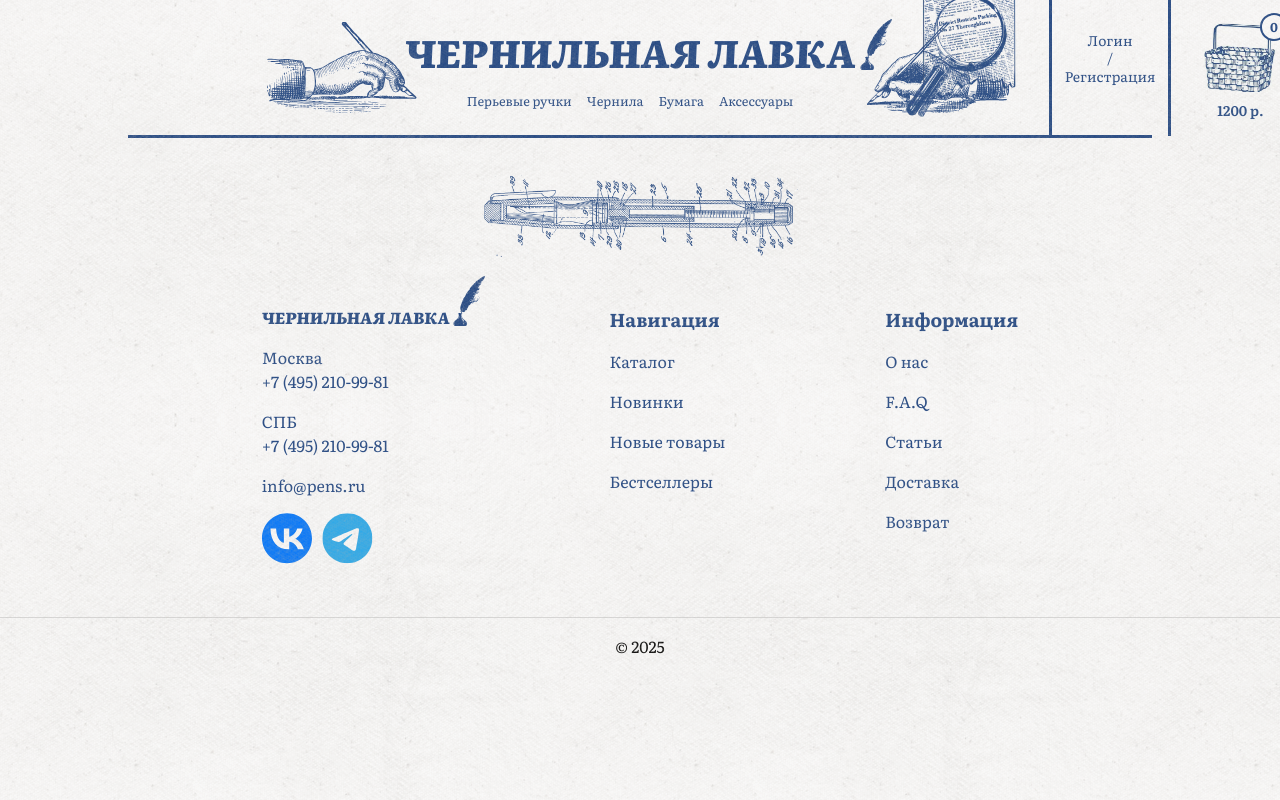
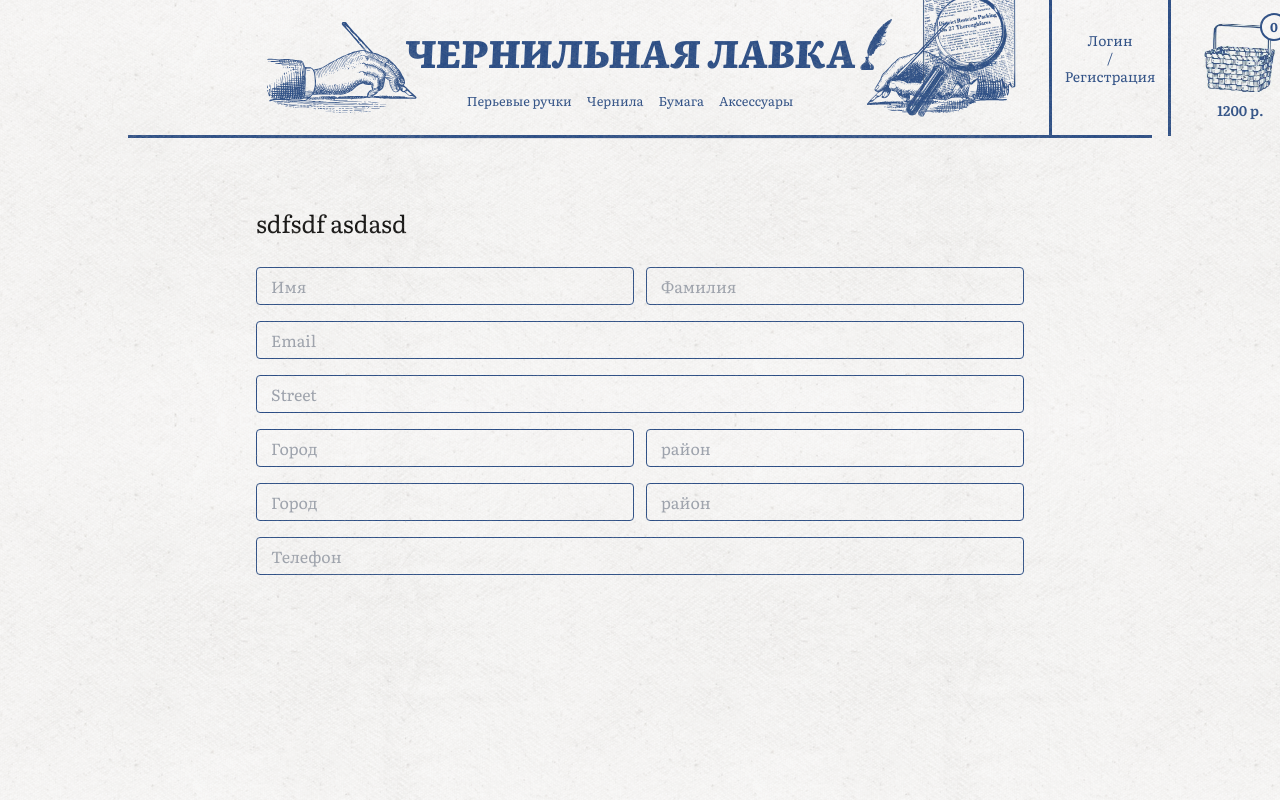
Before and after one commit to poldvergosus/FountainPenFullStack, a React (Vite) app in the folder frontend/: page /place-order in a window 1280 px wide. Shown: the top 800 px of the page. Built offline with nearby package versions, Linux system fonts and the light colour scheme.

Commit message:
PlaceOrder page created

```diff
--- a/frontend/src/App.jsx
+++ b/frontend/src/App.jsx
@@ -27,7 +27,7 @@ const App = () => {
                 <Route path='/product/:productId' element={<Product />} />
                 <Route path='/cart' element={<Cart/>} />
                 <Route path='/login' element={<Login />} />
-                <Route path='/place-orders' element={<PlaceOrder/>} />
+                <Route path='/place-order' element={<PlaceOrder/>} />
                 <Route path='/orders' element={<Orders/>} />
                 <Route path='/blog' element={<Blog/>} />
             </Routes>
--- a/frontend/src/context/ShopContext.jsx
+++ b/frontend/src/context/ShopContext.jsx
@@ -1,5 +1,6 @@
 import { createContext, useEffect, useState } from "react";
 import { products } from "../assets/assets";
+import { useNavigate } from "react-router-dom";
 
 export const ShopContext = createContext();
 
@@ -8,6 +9,7 @@ const ShopContextProvider = (props) => {
   const [search, setSearch] = useState("");
   const [showSearch, setShowSearch] = useState(false);
   const [cartItems, setCartItems] = useState({});
+  const navigate = useNavigate();
 
   const addToCart = async (itemId) => {
     let cartData = structuredClone(cartItems);
@@ -59,7 +61,7 @@ const getCartAmount = () => {
     search, setSearch, showSearch, setShowSearch,
     cartItems, addToCart,
     getCartCount, updateQuantity,
-    getCartAmount
+    getCartAmount, navigate
   };
 
   return (
--- a/frontend/src/pages/Cart.jsx
+++ b/frontend/src/pages/Cart.jsx
@@ -4,7 +4,7 @@ import CartTotal from '../components/CartTotal';
 
 const Cart = () => {
 
-  const { products, currency, cartItems, updateQuantity } = useContext(ShopContext);
+  const { products, currency, cartItems, updateQuantity, navigate } = useContext(ShopContext);
 
   const [cartData, setCartData] = useState([]);
 
@@ -69,6 +69,11 @@ const Cart = () => {
       <div className='flex justify-end my-20'>
         <div className='w-full sm:w-[450px]'>
           <CartTotal />
+          <div className='w-full text-end'>
+            <button onClick={()=> navigate('/place-order')}className='bg-primary text-white text-sm my-8 px-8 py-3 hover:bg-accent transition'>
+              Заказать
+            </button>
+          </div>
         </div>
       </div>
     </div>
--- a/frontend/src/pages/PlaceOrder.jsx
+++ b/frontend/src/pages/PlaceOrder.jsx
@@ -2,7 +2,31 @@ import React from 'react'
 
 const PlaceOrder = () => {
   return (
-    <div>PlaceOrder</div>
+    <div className='mx-auto max-w-3xl flex flex-col sm:flex-row justify-between gap-4 pt-5 sm:pt-14 min-h-[80vh] border-t'>
+      <div className='flex flex-col gap-4 w-full sm:max-w-[480-px]'>
+
+        <div className='text-xl sm:text-2xl my-3'>
+          sdfsdf asdasd
+        </div>
+
+        <div className='flex gap-3'>
+          <input className='border border-primary rounded py-1.5 px-3.5 w-full' type="text" placeholder='Имя' />
+          <input className='border border-primary rounded py-1.5 px-3.5 w-full' type="text" placeholder='Фамилия' />
+        </div>
+        <input className='border border-primary rounded py-1.5 px-3.5 w-full' type="email" placeholder='Email' />
+        <input className='border border-primary rounded py-1.5 px-3.5 w-full' type="text" placeholder='Street' />
+        <div className='flex gap-3'>
+          <input className='border border-primary rounded py-1.5 px-3.5 w-full' type="text" placeholder='Город' />
+          <input className='border border-primary rounded py-1.5 px-3.5 w-full' type="text" placeholder='район' />
+        </div>
+
+        <div className='flex gap-3'>
+          <input className='border border-primary rounded py-1.5 px-3.5 w-full' type="text" placeholder='Город' />
+          <input className='border border-primary rounded py-1.5 px-3.5 w-full' type="text" placeholder='район' />
+        </div>
+                  <input className='border border-primary rounded py-1.5 px-3.5 w-full' type="number" placeholder='Телефон' />
+      </div>
+    </div>
   )
 }
 
```
